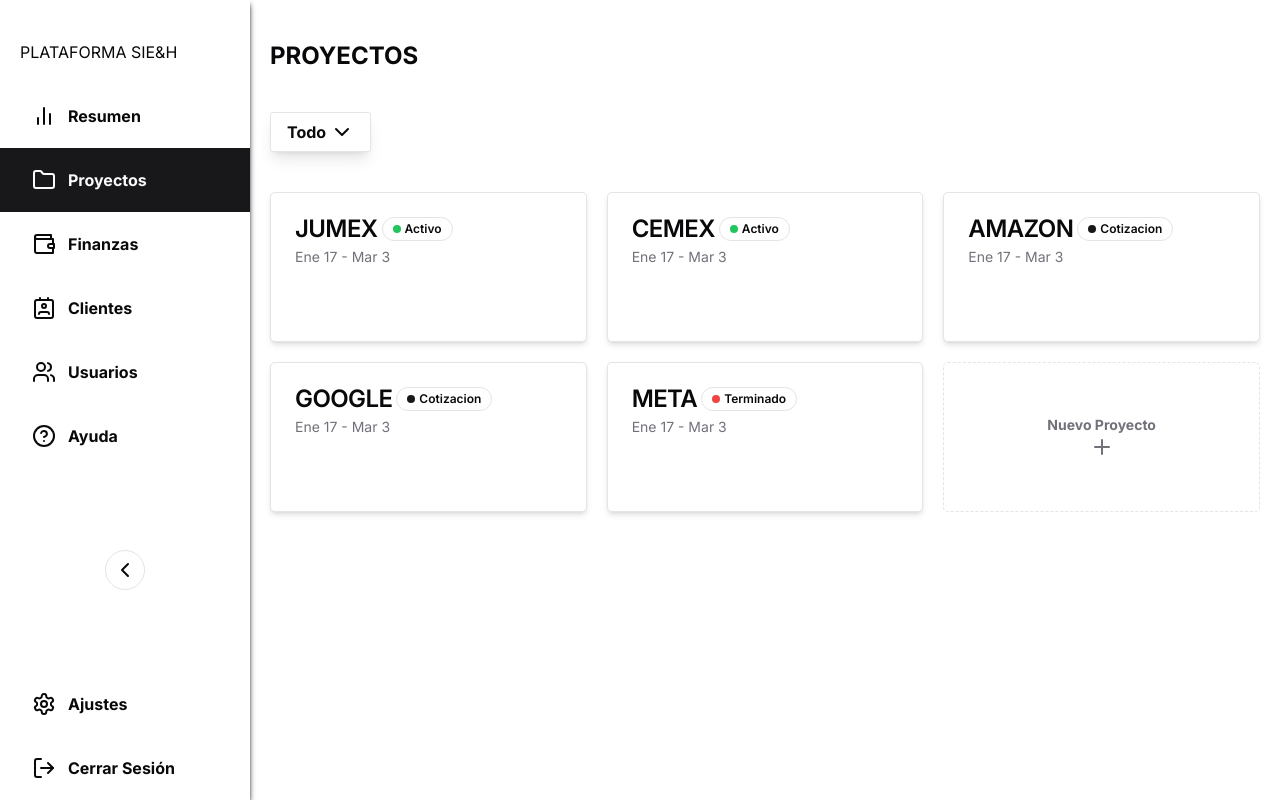
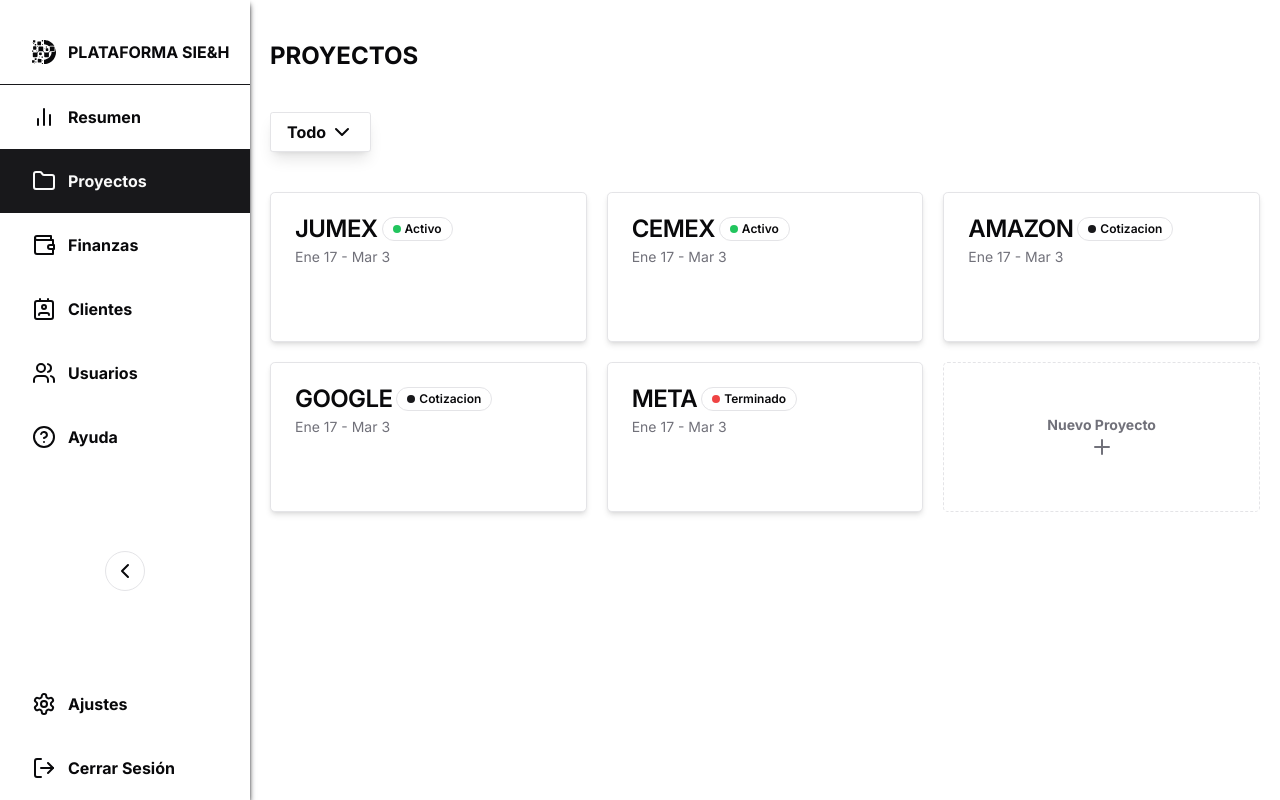
Before and after one commit to sebastianrdz/sieh-frontend, a Next.js app: page /project in a window 1280 px wide. Built offline with nearby package versions, Linux system fonts and the light colour scheme.

Commit message:
feat: navigation menu
make navigation menu responsive for small windows

```diff
--- a/app/(main)/layout.tsx
+++ b/app/(main)/layout.tsx
@@ -1,5 +1,5 @@
+import { LeftNavigationMenu } from "@/components/navigation-menu";
 import React from "react";
-import LeftNavigationMenu from "@/components/LeftNavigationMenu";
 
 interface LayoutProps {
   children: React.ReactNode;
@@ -7,9 +7,9 @@
 
 const Layout: React.FC<LayoutProps> = ({ children }) => {
   return (
-    <div className="flex">
+    <div className="flex ">
       <LeftNavigationMenu />
-      <main className="flex-1 pt-5">{children}</main>
+      <main className="flex-1 pt-5 h-screen ">{children}</main>
     </div>
   );
 };
--- /dev/null
+++ b/app/(main)/project/project-card.tsx
@@ -0,0 +1,45 @@
+import { Badge } from "@/components/ui/badge";
+import {
+  Card,
+  CardHeader,
+  CardTitle,
+  CardDescription,
+} from "@/components/ui/card";
+import { cn } from "@/lib/utils";
+import Link from "next/link";
+
+interface ProjectCardProps {
+  project: IProject;
+}
+
+export default function ProjectCard({ project }: ProjectCardProps) {
+  const { id, name, status, date } = project;
+
+  return (
+    <Link key={id} href={`project/${name}/proposal`} className="h-fit">
+      <Card className="w-fill cursor-pointer h-[150px]">
+        <CardHeader>
+          <div className="flex gap-1 align-middle">
+            <CardTitle className="uppercase">{name}</CardTitle>
+            <Badge className="gap-1" variant="outline">
+              <span className={cn("w-2 h-2 rounded", getStatusColor(status))} />
+              {status}
+            </Badge>
+          </div>
+          <CardDescription>{date}</CardDescription>
+        </CardHeader>
+      </Card>
+    </Link>
+  );
+}
+
+const getStatusColor = (status: Status) => {
+  switch (status) {
+    case "Activo":
+      return "bg-green-500";
+    case "Terminado":
+      return "bg-red-500";
+    case "Cotizacion":
+      return "bg-primary";
+  }
+};
--- a/components/LeftNavigationMenu.tsx
+++ /dev/null
@@ -1,132 +0,0 @@
-"use client"; // Error components must be Client Components
-
-import React, { useState } from "react";
-import Link from "next/link";
-import { Button } from "./ui/button";
-import { usePathname } from "next/navigation";
-import { Icons } from "@/components/assets/icons";
-import { signOut } from "next-auth/react";
-
-interface MenuItem {
-  icon: JSX.Element;
-  title: string;
-  href: string;
-}
-
-const navigationItems: MenuItem[] = [
-  {
-    icon: <Icons.barChart width={24} className="min-w-6" />,
-    title: "Resumen",
-    href: "dashboard",
-  },
-  {
-    icon: <Icons.folder width={24} className="min-w-6" />,
-    title: "Proyectos",
-    href: "project",
-  },
-  {
-    icon: <Icons.wallet width={24} className="min-w-6" />,
-    title: "Finanzas",
-    href: "finance",
-  },
-  {
-    icon: <Icons.contact width={24} className="min-w-6" />,
-    title: "Clientes",
-    href: "client",
-  },
-  {
-    icon: <Icons.users width={24} className="min-w-6" />,
-    title: "Usuarios",
-    href: "user",
-  },
-  {
-    icon: <Icons.helpCircle width={24} className="min-w-6" />,
-    title: "Ayuda",
-    href: "help",
-  },
-];
-
-const LeftNavigationMenu: React.FC = () => {
-  const pathname = usePathname();
-  const [isMenuCompact, setIsMenuCompact] = useState(false);
-
-  const isActive = (href: string) => {
-    return pathname.split("/")[1] === href;
-  };
-
-  return (
-    <nav
-      className={`flex-col transition-all duration-200 overflow-hidden bg-background shadow-md shadow-secondary-foreground h-screen w-[250px] pt-5 z-10  hidden sm:flex ${
-        isMenuCompact && "w-[80px]"
-      }`}
-    >
-      <h3
-        className={`p-5 w-full text-nowrap  ${
-          isMenuCompact ? "px-0 flex justify-center " : ""
-        }`}
-      >
-        {isMenuCompact ? "PS" : "PLATAFORMA SIE&H"}
-      </h3>
-      <ul className="flex flex-col">
-        {navigationItems.map((item, index) => (
-          <li key={index}>
-            <Link href={"/" + item.href}>
-              <Button
-                variant={`${isActive(item.href) ? "default" : "ghost"}`}
-                size="lg"
-                className={`w-full flex rounded-none justify-start text-md font-bold py-8 gap-3 ${
-                  isMenuCompact ? "px-0 justify-center" : ""
-                }`}
-              >
-                {item.icon}
-                <h3 className={isMenuCompact ? "hidden" : "flex"}>
-                  {item.title}
-                </h3>
-              </Button>
-            </Link>
-          </li>
-        ))}
-      </ul>
-
-      <Button
-        variant="outline"
-        size="icon"
-        className="rounded-full mt-auto mx-auto"
-        onClick={() => setIsMenuCompact(!isMenuCompact)}
-      >
-        <Icons.chevronLeft
-          className={`min-w-6 ${isMenuCompact && "rotate-180"}`}
-        />
-      </Button>
-
-      <section className="mt-auto">
-        <Link href="/settings">
-          <Button
-            variant={`${isActive("settings") ? "default" : "ghost"}`}
-            size="lg"
-            className={`w-full flex rounded-none justify-start text-md font-bold py-8 gap-3 ${
-              isMenuCompact ? "px-0 justify-center" : ""
-            }`}
-          >
-            <Icons.settings width={24} className="min-w-6" />
-            <h3 className={isMenuCompact ? "hidden" : "flex"}>Ajustes</h3>
-          </Button>
-        </Link>
-
-        <Button
-          variant="ghost"
-          size="lg"
-          className={`w-full flex rounded-none justify-start text-md font-bold py-8 gap-3 ${
-            isMenuCompact ? "px-0 justify-center" : ""
-          }`}
-          onClick={() => signOut()}
-        >
-          <Icons.logOut width={24} className="min-w-6" />
-          <h3 className={isMenuCompact ? "hidden" : "flex"}>Cerrar Sesión</h3>
-        </Button>
-      </section>
-    </nav>
-  );
-};
-
-export default LeftNavigationMenu;
--- /dev/null
+++ b/components/navigation-menu.tsx
@@ -0,0 +1,159 @@
+"use client"; // Error components must be Client Components
+
+import React, { useEffect, useState } from "react";
+import Link from "next/link";
+import { Button } from "./ui/button";
+import { usePathname, useRouter } from "next/navigation";
+import { Icons } from "@/components/assets/icons";
+import { signOut } from "next-auth/react";
+import { cn } from "@/lib/utils";
+
+interface IMenuItem {
+  icon?: JSX.Element;
+  text?: string;
+  href?: string;
+  className?: string;
+}
+
+const navigationItems: IMenuItem[] = [
+  {
+    icon: <Icons.logo width={24} className="min-w-6" />,
+    text: "PLATAFORMA SIE&H",
+    href: "",
+    className: "border-b border-secondary-foreground",
+  },
+  {
+    icon: <Icons.barChart width={24} className="min-w-6" />,
+    text: "Resumen",
+    href: "dashboard",
+  },
+  {
+    icon: <Icons.folder width={24} className="min-w-6" />,
+    text: "Proyectos",
+    href: "project",
+  },
+  {
+    icon: <Icons.wallet width={24} className="min-w-6" />,
+    text: "Finanzas",
+    href: "finance",
+  },
+  {
+    icon: <Icons.contact width={24} className="min-w-6" />,
+    text: "Clientes",
+    href: "client",
+  },
+  {
+    icon: <Icons.users width={24} className="min-w-6" />,
+    text: "Usuarios",
+    href: "user",
+  },
+  {
+    icon: <Icons.helpCircle width={24} className="min-w-6" />,
+    text: "Ayuda",
+    href: "help",
+  },
+  {
+    icon: <Icons.settings width={24} className="min-w-6" />,
+    text: "Ajustes",
+    href: "settings",
+  },
+];
+
+interface NavigationMenuButtonProps {
+  menuItem: IMenuItem;
+  isMenuCompact?: boolean;
+  onClick?: () => void;
+}
+
+const NavigationMenuButton = ({
+  menuItem,
+  isMenuCompact,
+  onClick,
+}: NavigationMenuButtonProps) => {
+  const router = useRouter();
+  const pathname = usePathname();
+  const isActive = (href?: string) => {
+    return pathname.split("/")[1] === href;
+  };
+
+  return (
+    <Button
+      variant={`${isActive(menuItem?.href) ? "default" : "ghost"}`}
+      size="lg"
+      className={cn(
+        "w-full flex rounded-none justify-start text-md font-bold py-8 gap-3",
+        menuItem.className,
+        isMenuCompact && "px-0 justify-center"
+      )}
+      onClick={onClick ?? (() => router.push("/" + menuItem.href))}
+    >
+      {menuItem.icon}
+      <h3 className={isMenuCompact ? "hidden" : "flex"}>{menuItem.text}</h3>
+    </Button>
+  );
+};
+
+export const LeftNavigationMenu: React.FC = () => {
+  const [isMenuCompact, setIsMenuCompact] = useState(false);
+
+  useEffect(() => {
+    const handleResize = () => {
+      if (window.innerWidth <= 768) {
+        setIsMenuCompact(true);
+      }
+    };
+
+    window.addEventListener("resize", handleResize);
+    handleResize();
+
+    return () => window.removeEventListener("resize", handleResize);
+  }, []);
+
+  return (
+    <nav
+      className={cn(
+        "flex flex-col transition-all duration-200 overflow-hidden bg-background shadow-md shadow-secondary-foreground h-screen w-[250px] pt-5 z-10 ",
+        isMenuCompact && "w-[70px] md:w-[80px]"
+      )}
+    >
+      <ul className="flex flex-col">
+        {navigationItems
+          .filter((item) => item.href !== "settings")
+          .map((item, index) => (
+            <li key={index}>
+              <NavigationMenuButton
+                menuItem={item}
+                isMenuCompact={isMenuCompact}
+              />
+            </li>
+          ))}
+      </ul>
+
+      <Button
+        variant="outline"
+        size="icon"
+        className="rounded-full mt-auto mx-auto hidden md:flex"
+        onClick={() => setIsMenuCompact(!isMenuCompact)}
+      >
+        <Icons.chevronLeft
+          className={`min-w-6 ${isMenuCompact && "rotate-180"}`}
+        />
+      </Button>
+
+      <section className="mt-auto">
+        <NavigationMenuButton
+          menuItem={navigationItems[navigationItems.length - 1]}
+          isMenuCompact={isMenuCompact}
+        />
+        <NavigationMenuButton
+          menuItem={{
+            icon: <Icons.logOut width={24} className="min-w-6" />,
+            text: "Cerrar Sesión",
+          }}
+          isMenuCompact={isMenuCompact}
+          onClick={() => signOut()}
+        />
+      </section>
+    </nav>
+  );
+};
```
Also changed, not shown: app/(main)/project/page.tsx (+8 -34 lines).
